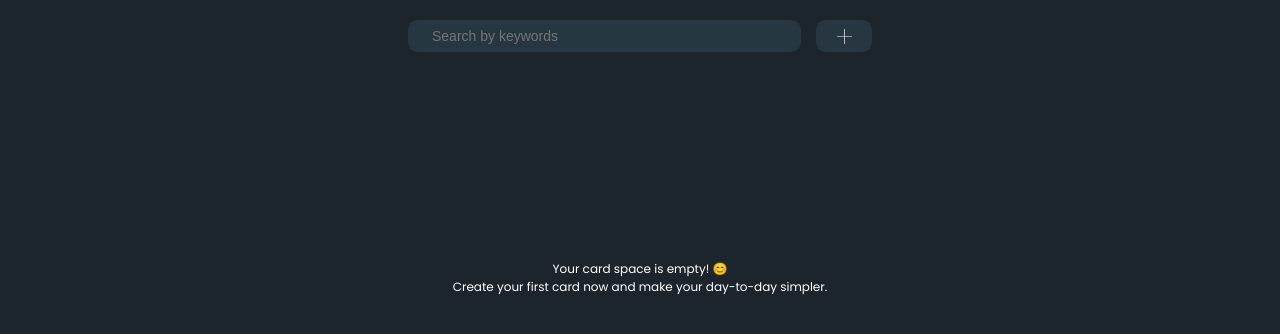
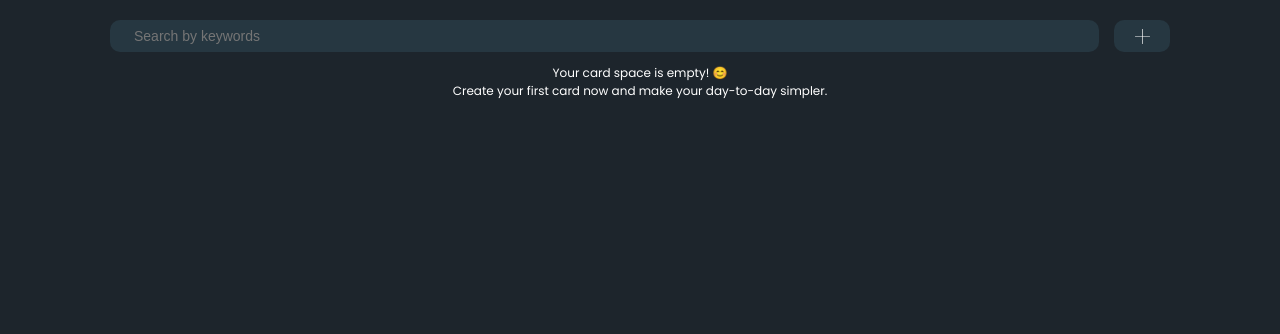
Before and after one commit to sabugaa0128/chrome-extension-react-ts-template, a React (Vite) app: page / in a window 1280 px wide. Shown: the top 334 px of the page. Built offline with nearby package versions, Linux system fonts and the light colour scheme.

Commit message:
feat: adjust browser version width style

```diff
--- a/src/shared/theme/theme.scss
+++ b/src/shared/theme/theme.scss
@@ -12,8 +12,6 @@
 }
 
 #root {
-  max-width: 504px;
-  height: 504px;
   margin: 0 auto;
   padding: 0;
   display: flex;
@@ -24,9 +22,10 @@ body {
   @include styled-scroll;
   margin: 0 auto;
   padding: 0;
-  width: 504px;
   height: 100vh;
   border-radius: 5px;
+  width: 100%;
+  max-width: 1100px;
 }
 
 a {
@@ -36,18 +35,7 @@ a {
 
 @media only screen and (max-width: 600px) {
   #root {
-    max-width: none;
     min-width: 400px;
-    width: 100%;
-    height: 100vh;
-    margin: 0 auto;
-    padding: 0;
-    display: flex;
-    flex-direction: column;
-  }
-
-  body {
-    width: 100%;
     height: 100vh;
   }
 }
```
Also changed, not shown: 1 other file (tests, documents, lock files or other folders).
